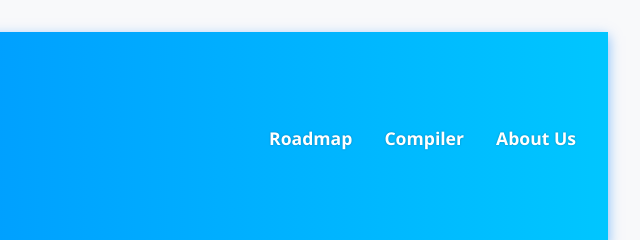
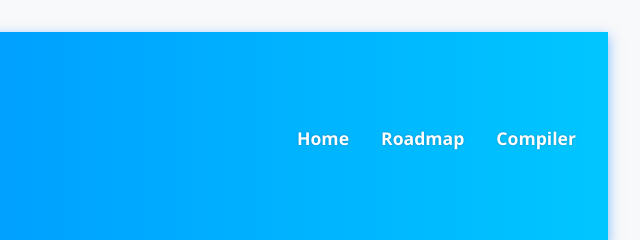
Before and after one commit to saarika-and-groups/learn_c, a plain HTML site: page project.html in a window 1280 px wide. Shown: the top 240 px of the page, 640-1280 px from the left. Drawn offline with Linux system fonts and the light colour scheme.

Commit message:
Add files via upload

```diff
--- a/project.html
+++ b/project.html
@@ -16,9 +16,9 @@
 
         </a>
         <ul class="nav-menu">
+            <li class="nav-item"><a href="index.html" class="nav-link">Home</a></li>
             <li class="nav-item"><a href="c_roadmap.html" class="nav-link">Roadmap</a></li>
             <li class="nav-item"><a href="compiler.html" class="nav-link">Compiler</a></li>
-            <li class="nav-item"><a href="#about-us" class="nav-link">About Us</a></li>
         </ul>
     </nav>
     <h1 id="main-title"> Projects</h1>
```
